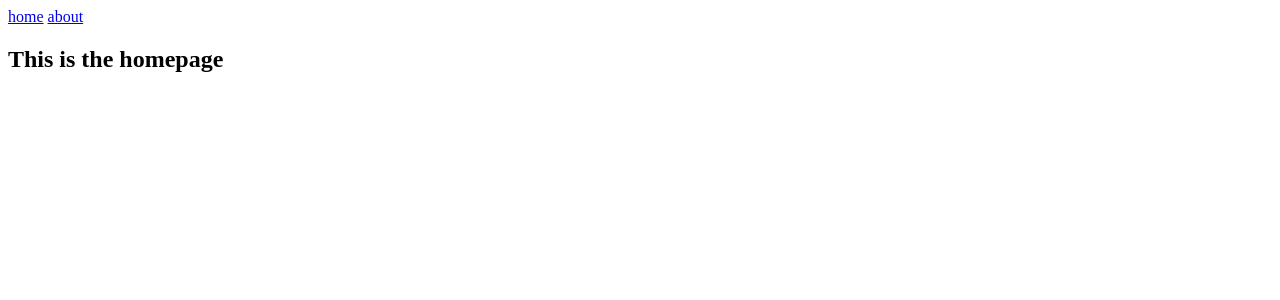
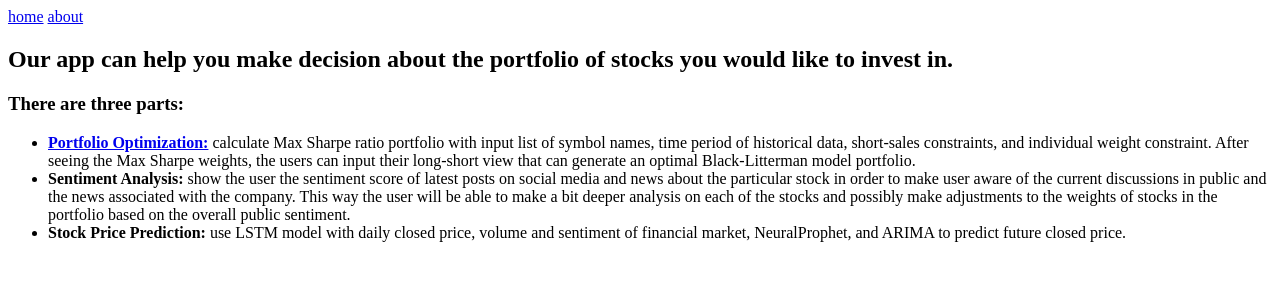
Before and after one commit to arshiya-k/PosiTech, a Flask app: page / in a window 1280 px wide. Shown: the top 300 px of the page. Run offline with Flask 2, Linux system fonts and the light colour scheme; some libraries are stand-ins or nearby versions.

Commit message:
added changes for elvira

```diff
--- a/app.py
+++ b/app.py
@@ -8,7 +8,7 @@ import portfolio_optimization_lstm_prediction as polp
 import stock_symbols as symbols
 
 
-app = Flask(__name__)
+app = Flask(__name__, static_folder='/static')
 app.secret_key = "secret key"
 app.config["SESSION_PERMANENT"] = False
 app.config["SESSION_TYPE"] = "filesystem"
@@ -31,6 +31,11 @@ def visualize_lstm():
     stocks = []
     for s in stocks_raw:
         stocks.append(s.strip())
+
+    result = polp.LSTM_for_list_stock(stocks)
+    visualizations = polp.visualize_LSTM(result)
+
+    return render_template('lstm_prediction.html', images = visualizations)
 
 
 
--- a/portfolio_optimization_lstm_prediction.py
+++ b/portfolio_optimization_lstm_prediction.py
@@ -430,3 +430,5 @@ def visualize_LSTM(result):
         plt.figure()
         df.plot(title=sym).get_figure()
         imgs.append(get_raw_fig(plt))
+
+    return imgs
--- a/templates/home.html
+++ b/templates/home.html
@@ -1,4 +1,18 @@
 {% extends 'layout.html' %}
 {% block content %}
-<h2>This is the homepage</h2>
+<div class="home_container">
+    <h2>Our app can help you make decision about the portfolio of stocks you would like to invest in.</h2>
+    <h3>There are three parts:</h3>
+        <ul>
+            <li><strong><a href="http://127.0.0.1:5000/portfolio"> Portfolio Optimization:</a></strong> calculate Max Sharpe ratio portfolio with input list of symbol names,
+                time period of historical data, short-sales constraints, and individual weight constraint.
+                After seeing the Max Sharpe weights, the users can input their long-short view that can generate an optimal Black-Litterman model portfolio. </li>
+            <li><strong><a> Sentiment Analysis:</a></strong> show the user the sentiment score of latest posts on social media and news about the particular stock in order
+                to make user aware of the current discussions in public and the news associated with the company.
+                This way the user will be able to make a bit deeper analysis on each of the stocks and possibly make adjustments
+                to the weights of stocks in the portfolio based on the overall public sentiment.
+            </li>
+            <li><strong><a>Stock Price Prediction:</a></strong> use LSTM model with daily closed price, volume and sentiment of financial market, NeuralProphet, and ARIMA to predict future closed price. </li>
+        </ul>
+</div>
 {% endblock content %}
--- a/templates/stocks.html
+++ b/templates/stocks.html
@@ -27,8 +27,8 @@
         <option value="0.95">0.95</option>
     </select><br>
     <label for="amount">Amount that you have invested (in USD) </label><br>
-    <input type="number" id="amount" name="amount" min="1" value="1000"><br>
-    <input type="submit" value="Optimize Portfolio"> -->
+    <input type="number" id="amount" name="amount" min="1" value="1000"><br> -->
+    <input type="submit" value="Optimize Portfolio">
 </form>
 <script>
     //http://jsfiddle.net/phpdeveloperrahul/zMWLx/
```
Also changed, not shown: templates/lstm_prediction.html (added, +6 -0 lines), static/img/styles.css (added), 1 other file.
